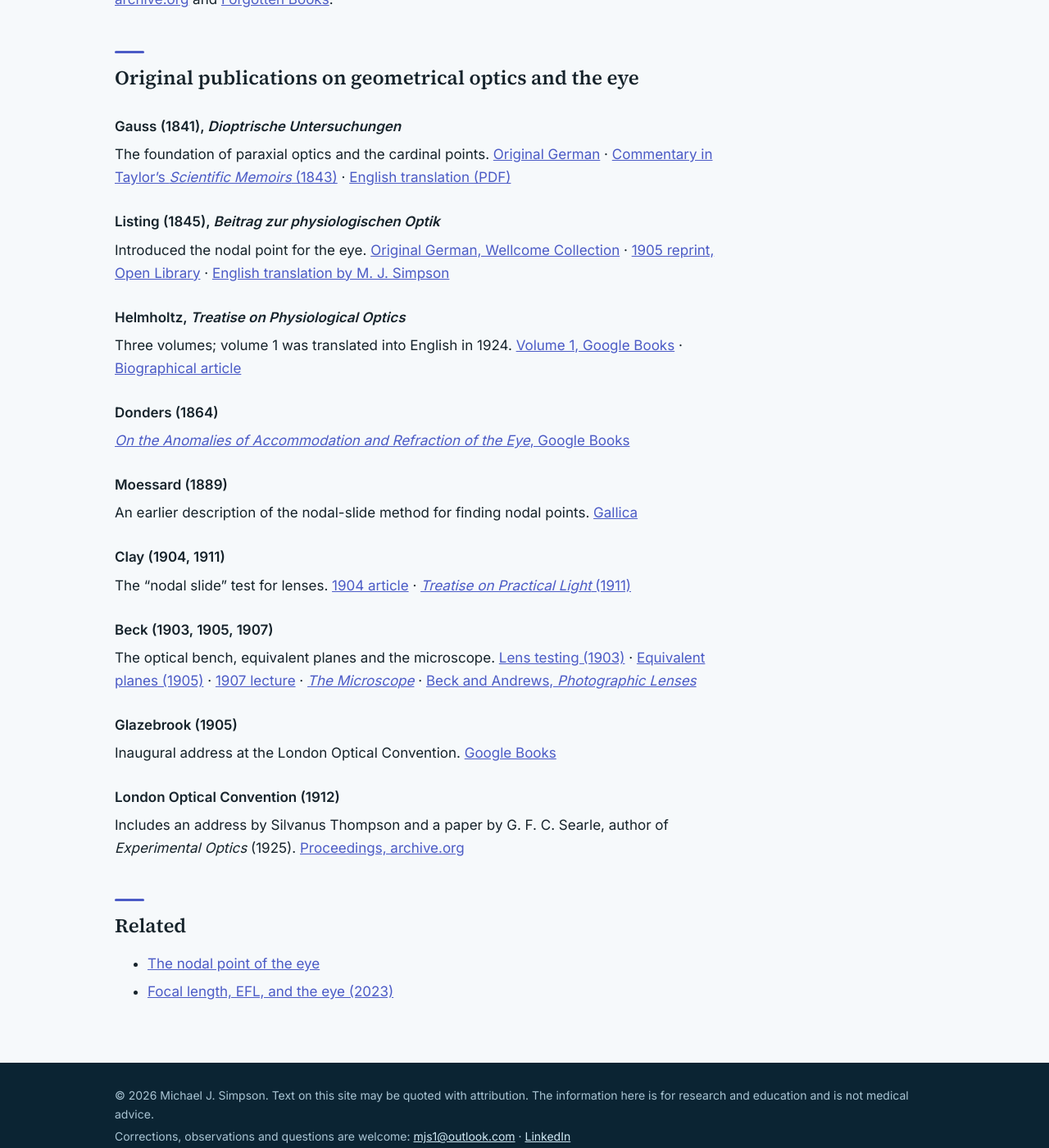
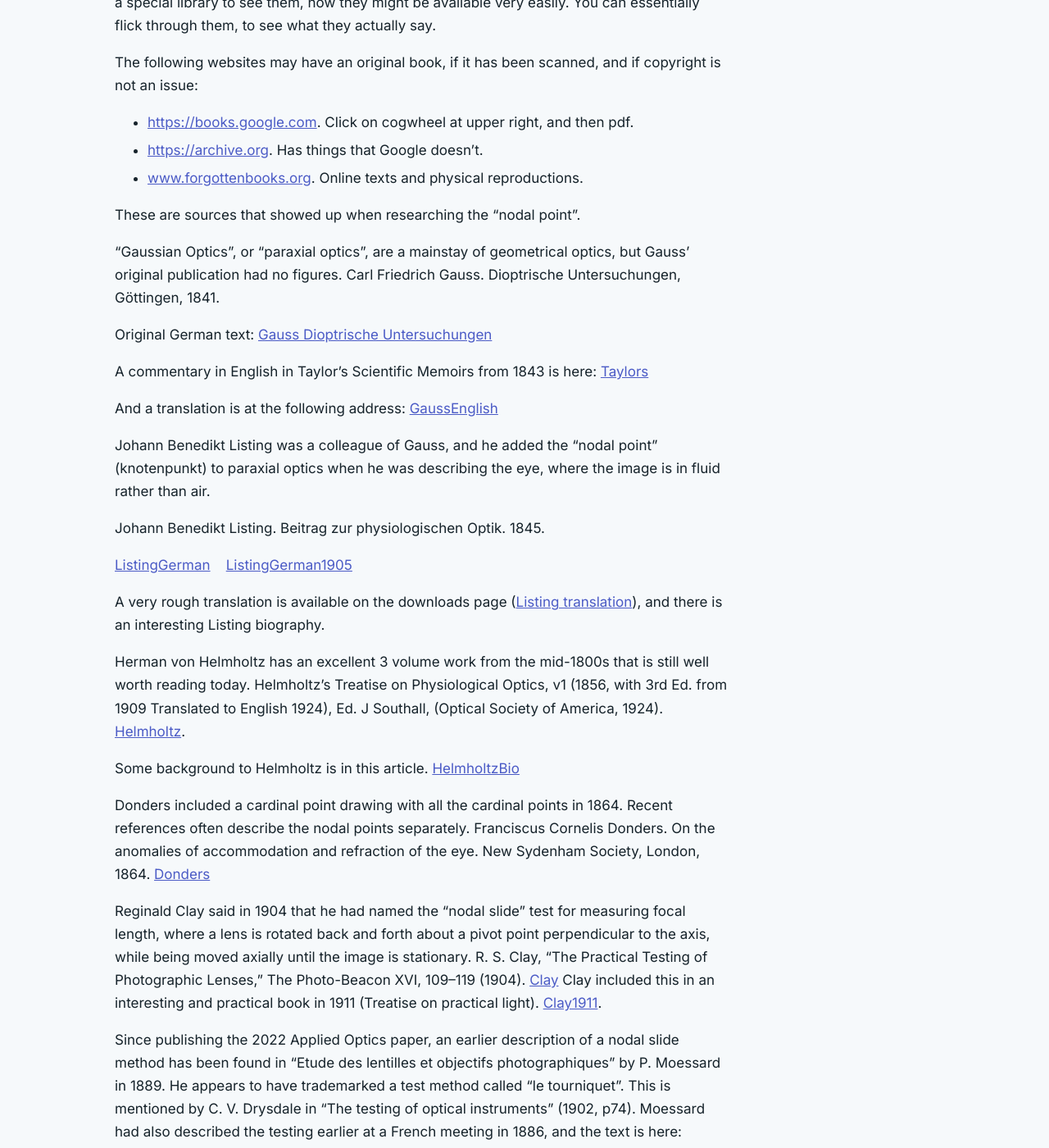
Before and after one commit to mjs1mjs1/eyeopticz, a Jekyll site: the page built from history.md, in a window 1280 px wide and 1400 px high, scrolled down 605 px. Shown: the whole window at 82% size. Built offline with Jekyll 4.4.1, drawn with Linux system fonts in a browser that asks for light colours; some of the changed text lies outside the part shown.

Commit message:
Add files via upload

```diff
--- a/history.md
+++ b/history.md
@@ -1,52 +1,58 @@
 ---
-title: Historical sources on the nodal point and paraxial optics
-description: An annotated guide to the original writing behind the cardinal points and nodal point of the eye, from Gauss (1841) and Listing (1845) to the London Optical Convention of 1912, with links to scanned originals.
+title: Historical Sources about paraxial optics, the nodal point, and IOLs
+description: Links to historical sources about optics, optical design, intraocular lens optics, the nodal point, and the focal length or EFL. Gauss, Listing, Helmholtz, Donders, Clay, Moessard, Beck and the London Optical Conventions.
 topic_key: history
-updated: 2026-11-23
+updated: 2026-11-24
 ---
 
-<p class="lead">Many of the original books and papers that founded the optics of the eye are now online. This page links to the ones about paraxial optics, the nodal point and focal length, with a short note on each.</p>
+## Original Publications about Geometrical Optics and the eye
 
-Good places to find scanned originals, where copyright allows, are [Google Books](https://books.google.com), [archive.org](https://archive.org) and [Forgotten Books](http://www.forgottenbooks.org).
+Many old books are now online, and although until very recently you would have had to go to a special library to see them, now they might be available very easily. You can essentially flick through them, to see what they actually say.
 
-## Original publications on geometrical optics and the eye
+The following websites may have an original book, if it has been scanned, and if copyright is not an issue:
 
-### Gauss (1841), *Dioptrische Untersuchungen*
-The foundation of paraxial optics and the cardinal points.
-[Original German](https://books.google.com/books?id=9K8IwX26fVwC) · [Commentary in Taylor's *Scientific Memoirs* (1843)](https://books.google.com/books?id=qsY-AAAAYAAJ&pg=PA490) · [English translation (PDF)](http://17centurymaths.com/contents/gauss/Dioptrische%20UntersuchungenTr.pdf)
+- [https://books.google.com](https://books.google.com). Click on cogwheel at upper right, and then pdf.
+- [https://archive.org](https://archive.org). Has things that Google doesn’t.
+- [www.forgottenbooks.org](https://www.forgottenbooks.org). Online texts and physical reproductions.
 
-### Listing (1845), *Beitrag zur physiologischen Optik*
-Introduced the nodal point for the eye.
-[Original German, Wellcome Collection](https://wellcomecollection.org/works/fvazxph9) · [1905 reprint, Open Library](https://openlibrary.org/books/OL33093362M/Beitrag_zur_physiologischen_Optik) · [English translation by M. J. Simpson]({{ '/papers/listing-1845-translation/' | relative_url }})
+These are sources that showed up when researching the "nodal point".
 
-### Helmholtz, *Treatise on Physiological Optics*
-Three volumes; volume 1 was translated into English in 1924.
-[Volume 1, Google Books](https://books.google.com/books?id=1EzPAAAAMAAJ) · [Biographical article](https://www.tandfonline.com/doi/full/10.1080/0964704X.2021.1904182)
+“Gaussian Optics”, or “paraxial optics”, are a mainstay of geometrical optics, but Gauss’ original publication had no figures. Carl Friedrich Gauss. Dioptrische Untersuchungen, Göttingen, 1841.
 
-### Donders (1864)
-[*On the Anomalies of Accommodation and Refraction of the Eye*, Google Books](https://books.google.com/books?id=UexhAAAAcAAJ)
+Original German text: [Gauss Dioptrische Untersuchungen](https://books.google.com/books?id=9K8IwX26fVwC&newbks=1&newbks_redir=0&dq=dioptrische%20untersuchungen&pg=PP5#v=onepage&q=dioptrische%20untersuchungen&f=false)
 
-### Moessard (1889)
-An earlier description of the nodal-slide method for finding nodal points.
-[Gallica](https://gallica.bnf.fr/ark:/12148/bpt6k9602140r/f136.item.zoom)
+A commentary in English in Taylor's Scientific Memoirs from 1843 is here: [Taylors](https://books.google.com/books?id=qsY-AAAAYAAJ&newbks=1&newbks_redir=0&dq=taylor%2C%201843%2C%20abstract%20gauss's&pg=PA490#v=onepage&q=taylor,%201843,%20abstract%20gauss's&f=false)
 
-### Clay (1904, 1911)
-The "nodal slide" test for lenses.
-[1904 article](https://www.google.com/books/edition/The_Photo_beacon/erkaAAAAYAAJ?gbpv=1&pg=PA109) · [*Treatise on Practical Light* (1911)](https://archive.org/details/treatiseonpracti00clayuoft)
+And a translation is at the following address: [GaussEnglish](http://17centurymaths.com/contents/gauss/Dioptrische%20UntersuchungenTr.pdf)
 
-### Beck (1903, 1905, 1907)
-The optical bench, equivalent planes and the microscope.
-[Lens testing (1903)](https://digi.ub.uni-heidelberg.de/diglit/jbpr1903/0271) · [Equivalent planes (1905)](https://books.google.com/books?id=RzLOAAAAMAAJ&pg=PA9) · [1907 lecture](https://books.google.com/books?id=261JAAAAYAAJ&pg=PA22) · [*The Microscope*](https://archive.org/details/microscope02beckuoft) · [Beck and Andrews, *Photographic Lenses*](https://archive.org/details/photographiclensOObeck)
+Johann Benedikt Listing was a colleague of Gauss, and he added the “nodal point” (knotenpunkt) to paraxial optics when he was describing the eye, where the image is in fluid rather than air.
 
-### Glazebrook (1905)
-Inaugural address at the London Optical Convention.
-[Google Books](https://books.google.com/books?id=RzLOAAAAMAAJ&pg=PA1)
+Johann Benedikt Listing. Beitrag zur physiologischen Optik. 1845.
 
-### London Optical Convention (1912)
-Includes an address by Silvanus Thompson and a paper by G. F. C. Searle, author of *Experimental Optics* (1925).
-[Proceedings, archive.org](https://archive.org/details/proceedingsofopt00optirich)
+[ListingGerman](https://wellcomecollection.org/works/fvazxph9) &nbsp;&nbsp; [ListingGerman1905](https://openlibrary.org/books/OL33093362M/Beitrag_zur_physiologischen_Optik)
 
-## Related
+A very rough translation is available on the downloads page ([Listing translation]({{ '/papers/listing-1845-translation/' | relative_url }})), and there is an interesting Listing biography.
 
-- [The nodal point of the eye]({{ '/nodal-point/' | relative_url }})
-- [Focal length, EFL, and the eye (2023)]({{ '/papers/focal-length-efl-and-the-eye/' | relative_url }})
+Herman von Helmholtz has an excellent 3 volume work from the mid-1800s that is still well worth reading today. Helmholtz’s Treatise on Physiological Optics, v1 (1856, with 3rd Ed. from 1909 Translated to English 1924), Ed. J Southall, (Optical Society of America, 1924). [Helmholtz](https://books.google.com/books?hl=en&lr=&id=1EzPAAAAMAAJ&oi=fnd&pg=PR1&ots=BeXRR9XVuz&sig=6c2a-7KH26XSnYsZv2FdoPHG6tE#v=onepage&q&f=false).
+
+Some background to Helmholtz is in this article. [HelmholtzBio](https://www.tandfonline.com/doi/full/10.1080/0964704X.2021.1904182)
+
+Donders included a cardinal point drawing with all the cardinal points in 1864. Recent references often describe the nodal points separately. Franciscus Cornelis Donders. On the anomalies of accommodation and refraction of the eye. New Sydenham Society, London, 1864. [Donders](https://books.google.com/books?id=UexhAAAAcAAJ&newbks=1&newbks_redir=0&dq=donders%2C%20sydenham&pg=PR3#v=onepage&q=donders,%20sydenham&f=false)
+
+Reginald Clay said in 1904 that he had named the “nodal slide” test for measuring focal length, where a lens is rotated back and forth about a pivot point perpendicular to the axis, while being moved axially until the image is stationary. R. S. Clay, "The Practical Testing of Photographic Lenses," The Photo-Beacon XVI, 109–119 (1904). [Clay](https://www.google.com/books/edition/The_Photo_beacon/erkaAAAAYAAJ?hl=en&gbpv=1&pg=PA109&printsec=frontcover) Clay included this in an interesting and practical book in 1911 (Treatise on practical light). [Clay1911](https://archive.org/details/treatiseonpracti00clayuoft).
+
+Since publishing the 2022 Applied Optics paper, an earlier description of a nodal slide method has been found in “Etude des lentilles et objectifs photographiques” by P. Moessard in 1889. He appears to have trademarked a test method called “le tourniquet”. This is mentioned by C. V. Drysdale in “The testing of optical instruments” (1902, p74). Moessard had also described the testing earlier at a French meeting in 1886, and the text is here: [https://gallica.bnf.fr/ark:/12148/bpt6k9602140r/f136.item.zoom](https://gallica.bnf.fr/ark:/12148/bpt6k9602140r/f136.item.zoom)
+
+Conrad Beck was the son of the founder of the Beck microscope company in London, and he must have grown up around lenses. He gave a remarkably clear explanation about the optics of the microscope in Beck, J Soc Arts LVI, The theory of the microscope, 1907, in 4 lectures (in separate locations within a 1200 page book). [Beck1907](https://books.google.com/books?id=261JAAAAYAAJ&lpg=PA22&ots=aFH7nYQlIh&dq=beck%2C%20j%20soc%20arts%20LVI&pg=PA22#v=onepage&q=beck,%20j%20soc%20arts%20LVI&f=false). Of particular note is Beck’s description of an equivalent thin lens that moves rapidly from the first to the second principal plane. This is also included in a paper at a first optics conference in London in 1905. C. Beck, "The Consideration of the Equivalent Planes of Optical Instruments," in The Proceedings of the Optical Convention (Norgate & Williams, London, 1905), pp. 9–18. [Beck1905](https://books.google.com/books?id=RzLOAAAAMAAJ&newbks=1&newbks_redir=0&dq=consideration%20of%20the%20equivalent%20planes%20of%20optical%20instruments&pg=PA9#v=onepage&q=consideration%20of%20the%20equivalent%20planes%20of%20optical%20instruments&f=false). And in the 2nd of two books about the microscope. [BeckBook](https://archive.org/details/microscope02beckuoft/mode/2up).
+
+Beck also described an optical bench in 1903 that has what appears to be a nodal slide test. The original English version does not seem to be available (the London Camera Club looked but did not have a copy. Thanks). There is a German translation. K. Beck, "Eine neue methode der objectivprufung," Jahrb. für Photogr. und Reproduktionstechnik 17, 257–274 (1903). [BeckTesting](https://digi.ub.uni-heidelberg.de/diglit/jbpr1903/0271).
+
+Beck's optical bench is also described on p277 of "Photographic lenses. A simple treatise". by Conrad Beck and Herbert Andrews. [https://archive.org/details/photographiclensOObeck](https://archive.org/details/photographiclensOObeck)
+
+This is undated, but 1903 is mentioned in an ad on p6. The nodal slide test is on p277.
+
+Other papers in the 1905 London "Proceedings of the Optical Convention" are also interesting. The inaugural address by Glazenbrook nicely summarizes the situation at the time. [1905Glazenbrook](https://books.google.com/books/content?id=RzLOAAAAMAAJ&pg=PA1&img=1&zoom=3&hl=en&sig=ACfU3U21V9Gp1pi69CkbbetLGl0ZWoD_rQ&w=1025).
+
+There was also a 2nd London Optical Convention in 1912, with an inaugural address by Prof. Silvanus Thompson. This conference included a paper by G.F.C.Searle about nodal slide test methods, and Searle's 1925 book on Experimental Optics is also well worth looking at (though it may not be available online).
+
+[2ndLondonOpticsConvention1912](https://archive.org/details/proceedingsofopt00optirich)
```
